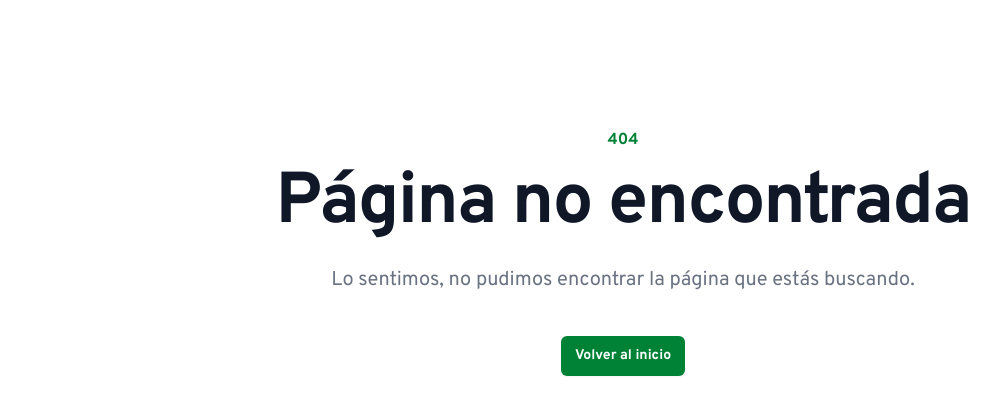
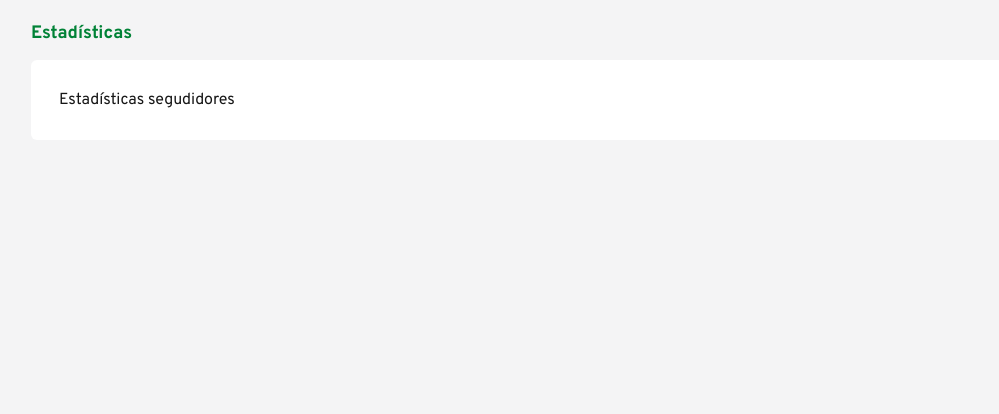
Before and after one commit to carlosed7641/beauty-booking, a Next.js app: page /admin/statistics in a window 1280 px wide. Before the commit this address had no page. Shown: the top 414 px of the page, without its empty margins (17-1016 px from the left). Built offline with nearby package versions, Linux system fonts and the light colour scheme.

Commit message:
init admin statistics page

```diff
--- /dev/null
+++ b/app/admin/(admin)/statistics/page.tsx
@@ -0,0 +1,13 @@
+
+export default function StatisticsPage() {
+    return (
+        <>
+            <h1 className="text-lg text-green-700 mb-3 font-bold">Estadísticas</h1>
+            <div className="flex flex-col gap-6">
+                <div className="bg-white w-full rounded-md p-7 relative flex flex-col">
+                    Estadísticas segudidores
+                </div>
+            </div>
+        </>
+    )
+}
```
